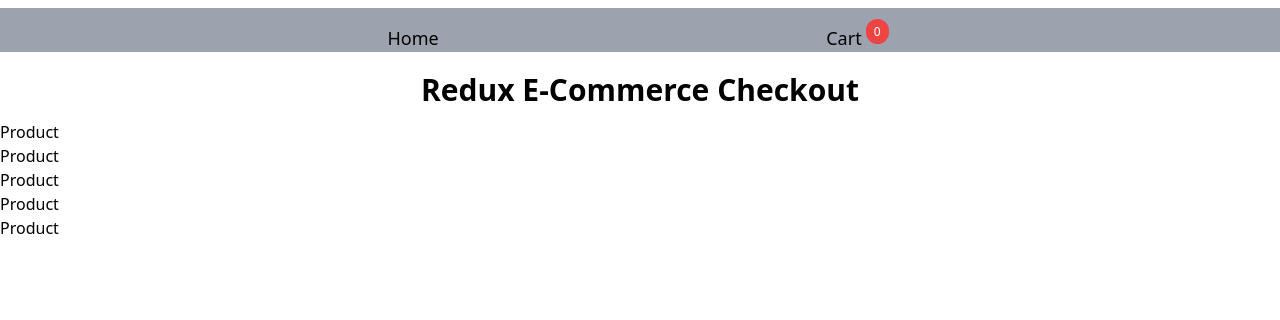
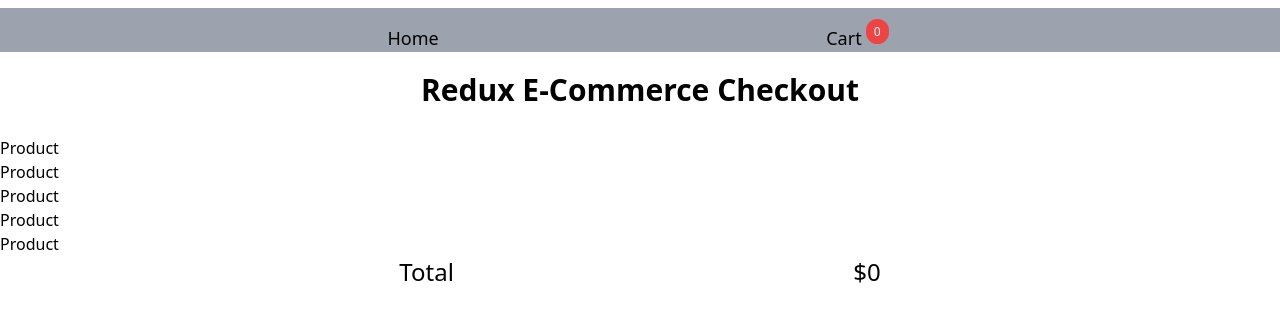
Before and after one commit to G3RGES/redux-ecommerce-checkout, a React (Create React App) app: page / in a window 1280 px wide. Shown: the top 320 px of the page. Built offline with nearby package versions, Linux system fonts and the light colour scheme.

Commit message:
Update BasketProducts.jsx

```diff
--- a/src/components/BasketProducts.jsx
+++ b/src/components/BasketProducts.jsx
@@ -3,9 +3,10 @@ import { useSelector } from "react-redux";
 import Product from "./Product";
 
 const BasketProducts = () => {
-  const { products, total, amount } = useSelector((store) => store.basket);
+  const { products, total } = useSelector((store) => store.basket);
 
   return (
+    <div className="py-4">
       <div>
         {products.map((product, idx) => (
           <Product
@@ -19,6 +20,11 @@ const BasketProducts = () => {
           />
         ))}
       </div>
+      <div className="flex flex-row items-center justify-evenly">
+        <p className="text-2xl font-medium">Total</p>
+        <p className="text-2xl font-medium">${total}</p>
+      </div>
+    </div>
   );
 };
 
```
Lines whose indentation alone changed are shown as unchanged.
